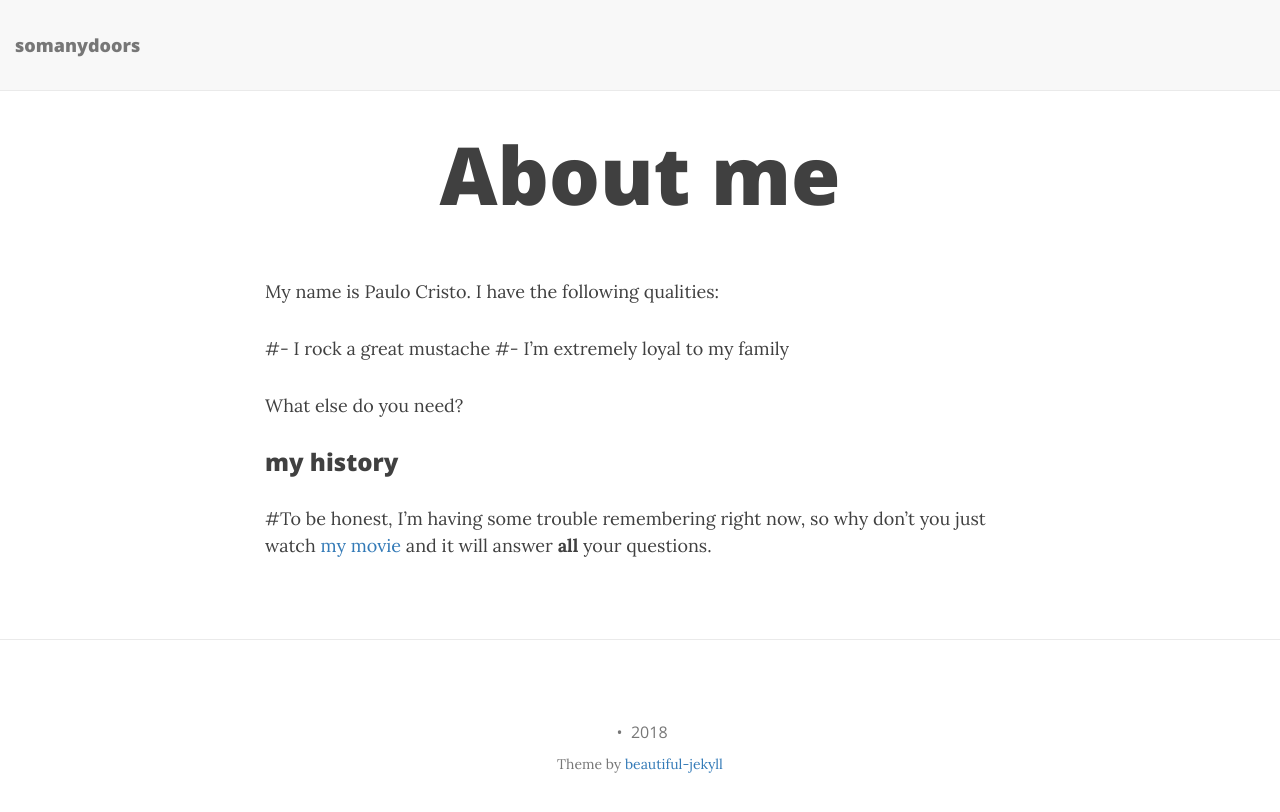
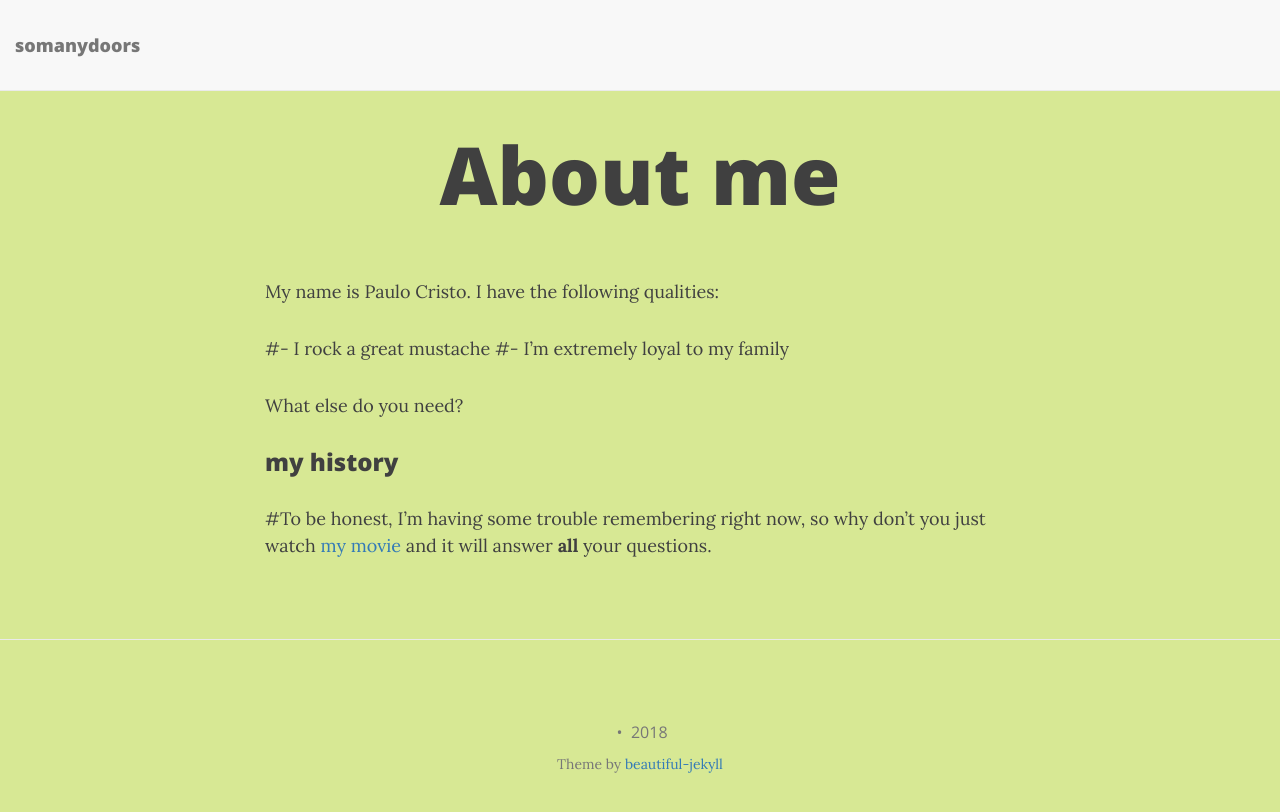
Before and after one commit to uareurapid/somanydoors, a Jekyll site: the page built from aboutme.md, in a window 1280 px wide. Shown: the top 812 px of the page. Built offline with Jekyll 4.4.1, drawn with Linux system fonts in a browser that asks for light colours; nearby versions of some CDN libraries.

Commit message:
evo: upped demo

```diff
--- a/css/main.css
+++ b/css/main.css
@@ -11,7 +11,7 @@ body {
   font-size: 18px;
   color: #404040;
   position: relative;
-  background-color: ##d7e894
+  background-color: #d7e894
   /* {{ site.page-col }};*/
   {% if site.page-img %}
   background-image: url({{ site.page-img }});
```
